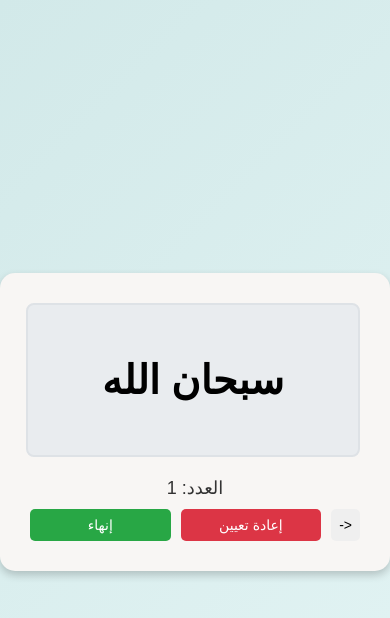
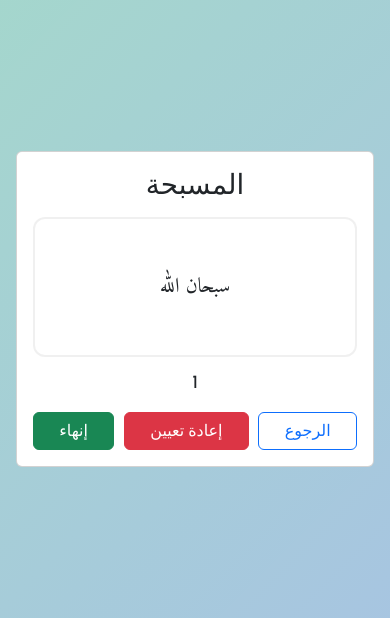
Before and after one commit to zakari-ya/Prayer-Times, a plain HTML site: page tassbih.html in a window 390 px wide. Both pictures are taken after a click on the button "سبحان الله". Drawn offline with nearby package versions, Linux system fonts and the light colour scheme.

Commit message:
gadit responsive

```diff
--- a/tassbih.html
+++ b/tassbih.html
@@ -1,113 +1,102 @@
 <!DOCTYPE html>
-<html lang="en">
+<html lang="ar" dir="rtl">
   <head>
     <meta charset="UTF-8" />
     <meta name="viewport" content="width=device-width, initial-scale=1.0" />
-    <title>Tasbih</title>
+    <title>المسبحة</title>
+    <link
+      href="https://cdn.jsdelivr.net/npm/bootstrap@5.3.0/dist/css/bootstrap.min.css"
+      rel="stylesheet"
+    />
+    <link rel="icon" href="praying.png" type="image/x-icon" />
+    <link rel="preconnect" href="https://fonts.googleapis.com" />
+    <link rel="preconnect" href="https://fonts.gstatic.com" crossorigin />
+    <link
+      href="https://fonts.googleapis.com/css2?family=Amiri:ital@0;1&family=Urbanist:ital,wght@0,600;1,600&display=swap"
+      rel="stylesheet"
+    />
+    <link rel="stylesheet" href="style.css" />
     <style>
+      /* Small page-specific adjustments that keep global style from style.css */
       body {
-        font-family: Arial, sans-serif;
-        background: linear-gradient(135deg, #d2e9e9, #e3f4f4);
+        min-height: 100vh;
         display: flex;
-        justify-content: center;
-        align-items: center;
-        height: 100vh;
-        margin: 0;
-        direction: rtl;
+        flex-direction: column;
       }
 
-      .tasbih-container {
-        text-align: center;
-        background-color: #f8f6f4;
-        padding: 30px;
-        border-radius: 15px;
-        box-shadow: 0 4px 8px rgba(0, 0, 0, 0.2);
-        max-width: 400px;
-        width: 90%;
+      .tasbih-wrapper {
+        max-width: 600px;
+        margin: 120px auto 40px; /* leave space for fixed nav */
+        padding: 1rem;
       }
 
       #clickable-area {
         width: 100%;
-        height: 200px;
-        background-color: #e9ecef;
+        min-height: 180px;
         display: flex;
         align-items: center;
         justify-content: center;
-        font-size: 24px;
+        background-color: var(--card-bg, #f8f6f4);
+        border: 2px solid rgba(0, 0, 0, 0.06);
+        border-radius: 12px;
         cursor: pointer;
-        border-radius: 8px;
-        margin-bottom: 20px;
-        border: 2px solid #dee2e6;
-        transition: background-color 0.3s;
+        transition: transform 0.12s ease, background-color 0.12s ease;
       }
 
-      #clickable-area:hover {
-        background-color: #d8dce0;
+      #clickable-area:active {
+        transform: scale(0.997);
+      }
+
+      #phrase-display {
+        font-size: 1.6rem;
+        margin: 0;
+        font-family: "Amiri", serif;
       }
 
       #count-display {
-        font-size: 18px;
-        margin-bottom: 10px;
-        color: #333;
+        font-size: 1.1rem;
+        margin-top: 0.75rem;
+        text-align: center;
       }
 
       .controls {
         display: flex;
-        justify-content: space-between;
-        gap: 10px;
+        gap: 0.6rem;
+        margin-top: 1rem;
       }
 
-      button {
-        flex: 1;
-        padding: 10px;
-        border: none;
-        border-radius: 5px;
-        cursor: pointer;
-        font-size: 16px;
-        transition: background-color 0.3s;
-      }
-
-      #reset-btn {
-        background-color: #dc3545;
-        color: white;
-      }
-
-      #reset-btn:hover {
-        background-color: #c82333;
-      }
-
-      #done-btn {
-        background-color: #28a745;
-        color: white;
-      }
-
-      #done-btn:hover {
-        background-color: #218838;
-      }
-
-      @media (max-width: 480px) {
+      @media (max-width: 576px) {
         #clickable-area {
-          height: 150px;
-          font-size: 20px;
+          min-height: 140px;
         }
 
-        button {
-          font-size: 14px;
-          padding: 8px;
+        #phrase-display {
+          font-size: 1.3rem;
         }
       }
     </style>
   </head>
+
   <body>
-    <div class="tasbih-container">
-      <div id="clickable-area">
-        <h1 id="phrase-display">سبحان الله</h1>
-      </div>
-      <div id="count-display">العدد: <span id="count">0</span></div>
-      <div class="controls">
-        <a href="index.html"><button class="btn prayer-time"><-</button></a>
-        <button id="reset-btn">إعادة تعيين</button>
-        <button id="done-btn">إنهاء</button>
+    <div class="tasbih-wrapper container">
+      <div class="card supplication-card p-3">
+        <h1 class="section-title text-center mb-3">المسبحة</h1>
+
+        <div id="clickable-area" role="button" tabindex="0">
+          <h2 id="phrase-display">سبحان الله</h2>
+        </div>
+
+        <div id="count-display"><span id="count">0</span></div>
+
+        <div class="controls mt-3">
+          <a href="index.html" class="btn btn-outline-primary flex-fill"
+            >الرجوع</a
+          >
+          <button id="reset-btn" class="btn btn-danger flex-fill">
+            إعادة تعيين
+          </button>
+          <button id="done-btn" class="btn btn-success flex-fill">إنهاء</button>
+        </div>
       </div>
     </div>
 
@@ -116,23 +105,27 @@
       const phrases = ["سبحان الله", "الحمد لله", "الله أكبر"];
       const specialPhrase =
         "لا إله إلا الله وحده لا شريك له، له الملك وله الحمد وهو على كل شيء قدير";
+
       const clickableArea = document.getElementById("clickable-area");
       const resetBtn = document.getElementById("reset-btn");
       const countDisplay = document.getElementById("count");
       const phraseDisplay = document.getElementById("phrase-display");
 
-      // Increment the count and display phrase on each click
-      clickableArea.addEventListener("click", () => {
+      // Increment the count and display phrase on each click or key press (Enter/Space)
+      function incrementCounter() {
         count++;
         countDisplay.textContent = count;
 
-        // Show the special phrase every 100 clicks
         if (count % 100 === 0) {
           phraseDisplay.textContent = specialPhrase;
         } else {
-          // Cycle through phrases when not at a multiple of 100
           phraseDisplay.textContent = phrases[(count - 1) % phrases.length];
         }
+      }
+
+      clickableArea.addEventListener("click", incrementCounter);
+      clickableArea.addEventListener("keydown", (e) => {
+        if (e.key === "Enter" || e.key === " ") incrementCounter();
       });
 
       // Reset the counter
@@ -145,8 +138,9 @@
       // Done button - you can customize this action
       document.getElementById("done-btn").addEventListener("click", () => {
         alert(`تم إنهاء التسبيح بعد ${count} تسبيحة`);
-        // You can redirect or perform other actions here
       });
     </script>
+
+    <script src="https://cdn.jsdelivr.net/npm/bootstrap@5.3.0/dist/js/bootstrap.bundle.min.js"></script>
   </body>
 </html>
```
Also changed, not shown: adkarAr.html (+40 -23 lines), afterprayerAr.html (+40 -23 lines), index.html (+1 -1 lines).
